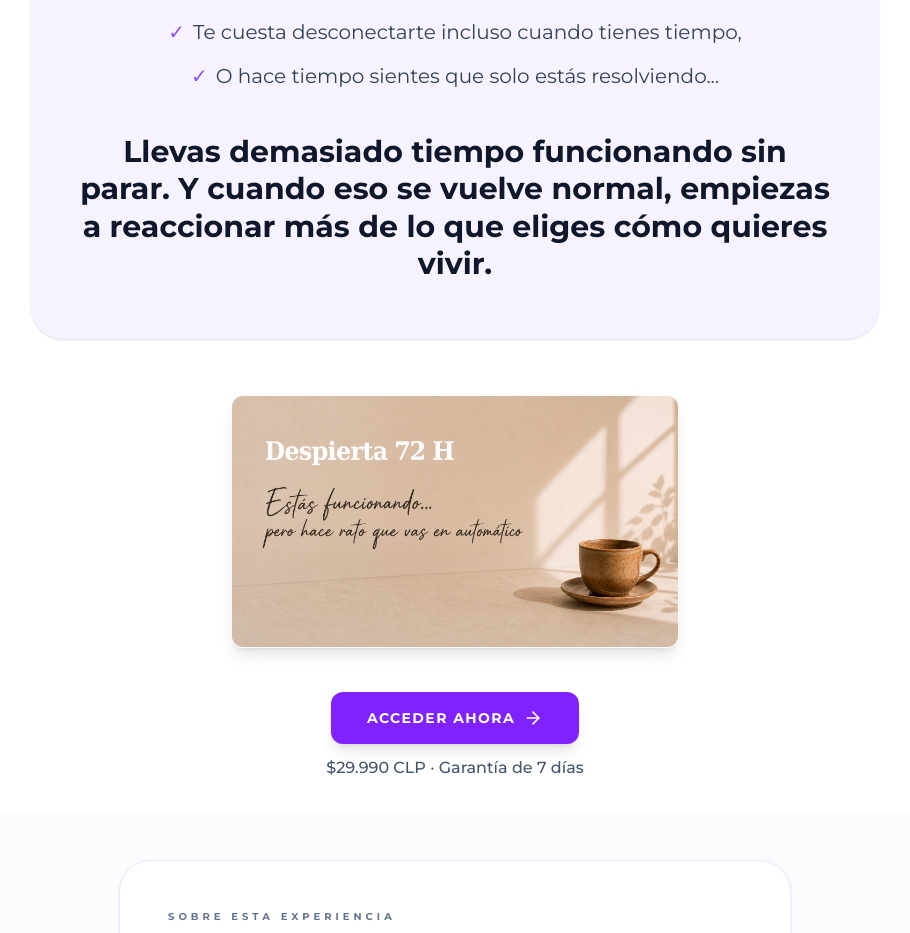
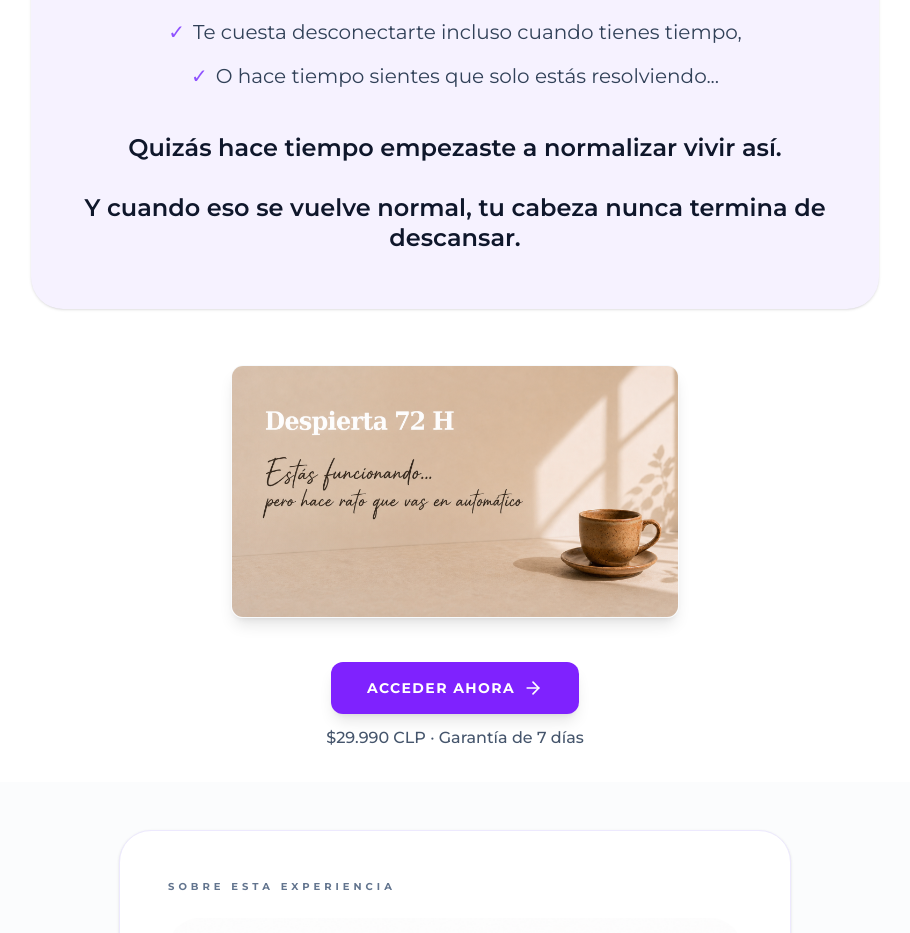
Before and after one commit to cursossolange/despierta-72h, a React (Vite) app: page / in a window 1280 px wide. Shown: the part 846-1779 px from the top of the page, without its empty margins (185-1095 px from the left). Built offline with nearby package versions, Linux system fonts and the light colour scheme; no server answers.

Commit message:
Update LandingPage.tsx

```diff
--- a/src/components/LandingPage.tsx
+++ b/src/components/LandingPage.tsx
@@ -204,10 +204,11 @@ Para mujeres que sienten que hace tiempo viven resolviendo todo..
 <p><span className="text-violet-500 mr-2">✓</span>O hace tiempo sientes que solo estás resolviendo...</p>
   </div>
 
-<p className="mt-10 text-xl md:text-3xl font-bold text-slate-900 leading-tight">
-Llevas demasiado tiempo funcionando sin parar.
-Y cuando eso se vuelve normal,
-empiezas a reaccionar más de lo que eliges cómo quieres vivir.
+<p className="mt-10 text-lg md:text-2xl font-semibold text-slate-900 leading-tight">
+  Quizás hace tiempo empezaste a normalizar vivir así.
+  <br /><br />
+  Y cuando eso se vuelve normal,
+  tu cabeza nunca termina de descansar.
 </p>
     </div>
 </div>
```
